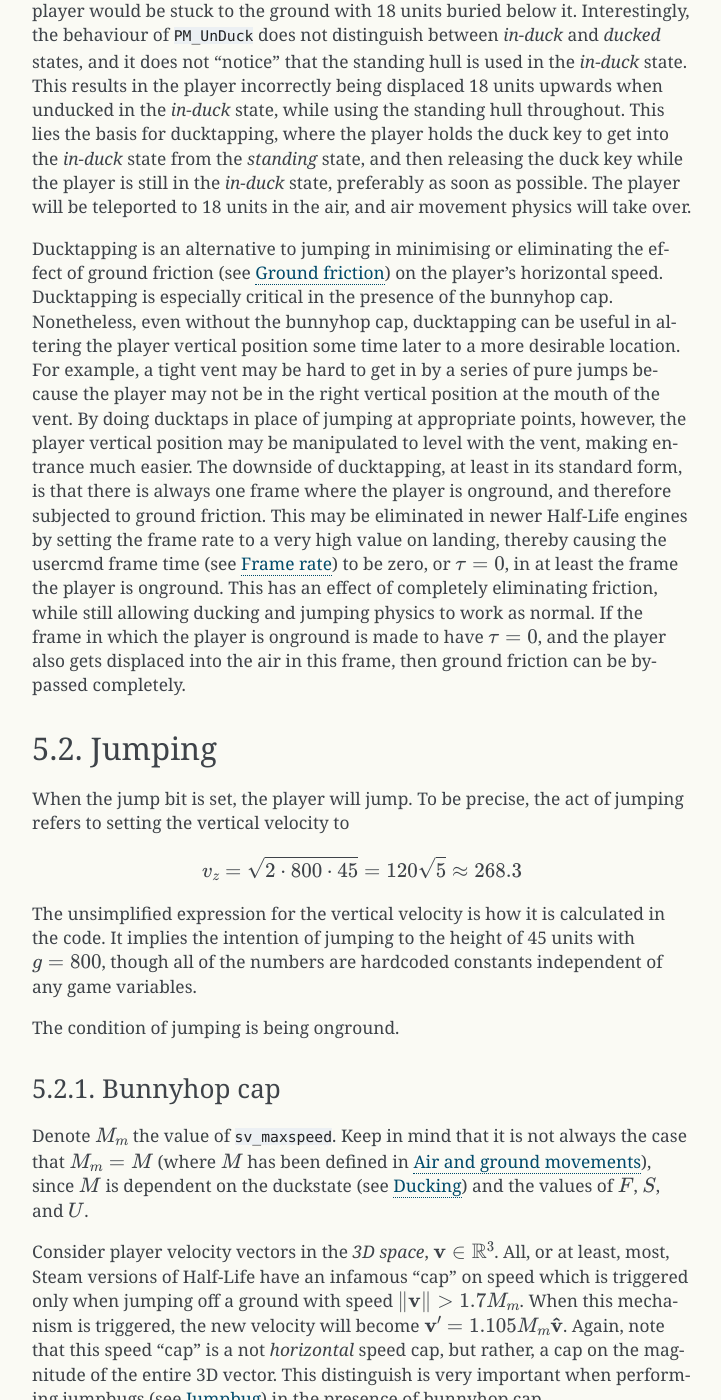
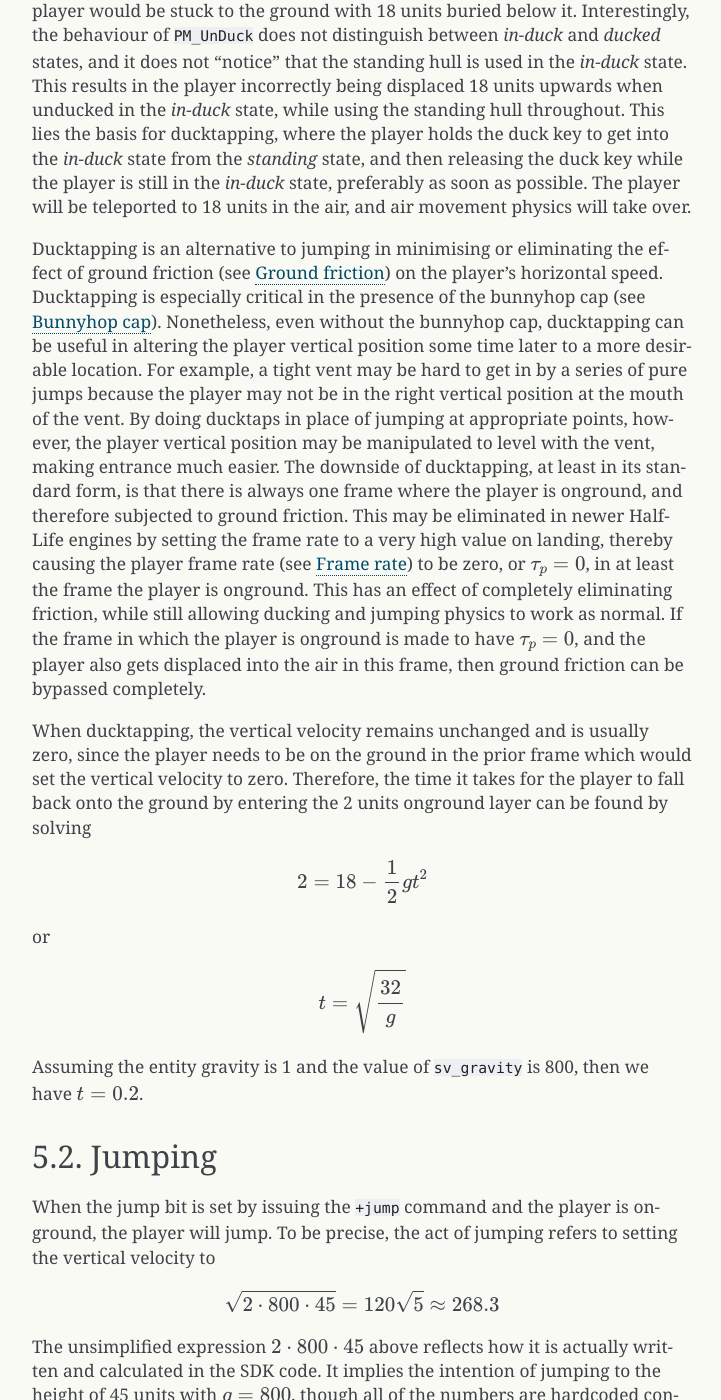
Before and after one commit to Matherunner/hldoc, a Sphinx documentation site: the page built from source/duckjump.rst, in a window 1280 px wide and 1400 px high, scrolled down 4729 px. Shown: the whole window, without its empty margins (388-1109 px from the left). Built offline with Sphinx 7.4.7, drawn with Linux system fonts in a browser that asks for light colours; formulas are drawn with MathJax 3; some of the changed text lies outside the part shown.

Commit message:
Add ducktap steady speed in friction section

```diff
--- a/source/duckjump.rst
+++ b/source/duckjump.rst
@@ -67,20 +67,38 @@ Ducktapping
 
 Suppose a player is onground and the duckstate is *in-duck* or *ducked*. When the player then unducks, ``PM_UnDuck`` will be called. This function will try to move the player origin up by 18 units, and will succeed in doing so provided sufficient space above the player. Suppose the player is in the *ducked* state. Then this upward displacement makes sense, as one can check that the difference in vertical player position (measured at the centre point of the hull in use) using the ducked and standing hulls when resting on the same ground level is exactly 18 units. If the function did not forcibly displace the player in such a way, the player would be stuck to the ground with 18 units buried below it. Interestingly, the behaviour of ``PM_UnDuck`` does not distinguish between *in-duck* and *ducked* states, and it does not "notice" that the standing hull is used in the *in-duck* state. This results in the player incorrectly being displaced 18 units upwards when unducked in the *in-duck* state, while using the standing hull throughout. This lies the basis for ducktapping, where the player holds the duck key to get into the *in-duck* state from the *standing* state, and then releasing the duck key while the player is still in the *in-duck* state, preferably as soon as possible. The player will be teleported to 18 units in the air, and air movement physics will take over.
 
-Ducktapping is an alternative to jumping in minimising or eliminating the effect of ground friction (see :ref:`player friction`) on the player's horizontal speed. Ducktapping is especially critical in the presence of the bunnyhop cap. Nonetheless, even without the bunnyhop cap, ducktapping can be useful in altering the player vertical position some time later to a more desirable location. For example, a tight vent may be hard to get in by a series of pure jumps because the player may not be in the right vertical position at the mouth of the vent. By doing ducktaps in place of jumping at appropriate points, however, the player vertical position may be manipulated to level with the vent, making entrance much easier. The downside of ducktapping, at least in its standard form, is that there is always one frame where the player is onground, and therefore subjected to ground friction. This may be eliminated in newer Half-Life engines by setting the frame rate to a very high value on landing, thereby causing the usercmd frame time (see :ref:`frame rate`) to be zero, or :math:`\tau = 0`, in at least the frame the player is onground. This has an effect of completely eliminating friction, while still allowing ducking and jumping physics to work as normal. If the frame in which the player is onground is made to have :math:`\tau = 0`, and the player also gets displaced into the air in this frame, then ground friction can be bypassed completely.
+Ducktapping is an alternative to jumping in minimising or eliminating the effect of ground friction (see :ref:`player friction`) on the player's horizontal speed. Ducktapping is especially critical in the presence of the bunnyhop cap (see :ref:`bunnyhop cap`). Nonetheless, even without the bunnyhop cap, ducktapping can be useful in altering the player vertical position some time later to a more desirable location. For example, a tight vent may be hard to get in by a series of pure jumps because the player may not be in the right vertical position at the mouth of the vent. By doing ducktaps in place of jumping at appropriate points, however, the player vertical position may be manipulated to level with the vent, making entrance much easier. The downside of ducktapping, at least in its standard form, is that there is always one frame where the player is onground, and therefore subjected to ground friction. This may be eliminated in newer Half-Life engines by setting the frame rate to a very high value on landing, thereby causing the player frame rate (see :ref:`frame rate`) to be zero, or :math:`\tau_p = 0`, in at least the frame the player is onground. This has an effect of completely eliminating friction, while still allowing ducking and jumping physics to work as normal. If the frame in which the player is onground is made to have :math:`\tau_p = 0`, and the player also gets displaced into the air in this frame, then ground friction can be bypassed completely.
+
+When ducktapping, the vertical velocity remains unchanged and is usually zero, since the player needs to be on the ground in the prior frame which would set the vertical velocity to zero. Therefore, the time it takes for the player to fall back onto the ground by entering the 2 units onground layer can be found by solving
+
+.. math:: 2 = 18 - \frac{1}{2} gt^2
+
+or
+
+.. math:: t = \sqrt{\frac{32}{g}}
+
+Assuming the entity gravity is 1 and the value of ``sv_gravity`` is 800, then we have :math:`t = 0.2`.
 
 .. _jumping:
 
 Jumping
 -------
 
-When the jump bit is set, the player will jump. To be precise, the act of jumping refers to setting the vertical velocity to
+When the jump bit is set by issuing the ``+jump`` command and the player is onground, the player will jump. To be precise, the act of jumping refers to setting the vertical velocity to
 
-.. math:: v_z = \sqrt{2 \cdot 800 \cdot 45} = 120 \sqrt{5} \approx 268.3
+.. math:: \sqrt{2 \cdot 800 \cdot 45} = 120 \sqrt{5} \approx 268.3
 
-The unsimplified expression for the vertical velocity is how it is calculated in the code. It implies the intention of jumping to the height of 45 units with :math:`g = 800`, though all of the numbers are hardcoded constants independent of any game variables.
+The unsimplified expression :math:`2 \cdot 800 \cdot 45` above reflects how it is actually written and calculated in the SDK code. It implies the intention of jumping to the height of 45 units with :math:`g = 800`, though all of the numbers are hardcoded constants independent of any game variables.
 
-The condition of jumping is being onground.
+The time it takes for the player to fall back onto the ground by entering the 2 units onground layer can be found by solving
+
+.. math:: 2 = 120 \sqrt{5} t - \frac{1}{2} gt^2
+
+or
+
+.. math:: t = \frac{2}{g} \left( 60\sqrt{5} + \sqrt{18000 - g} \right)
+
+Assuming the entity gravity is 1 and the value of ``sv_gravity`` is 800, then we have :math:`t \approx 0.663`.
 
 .. _bunnyhop cap:
 
```
Also changed, not shown: source/strafing.rst (+47 -22 lines).
